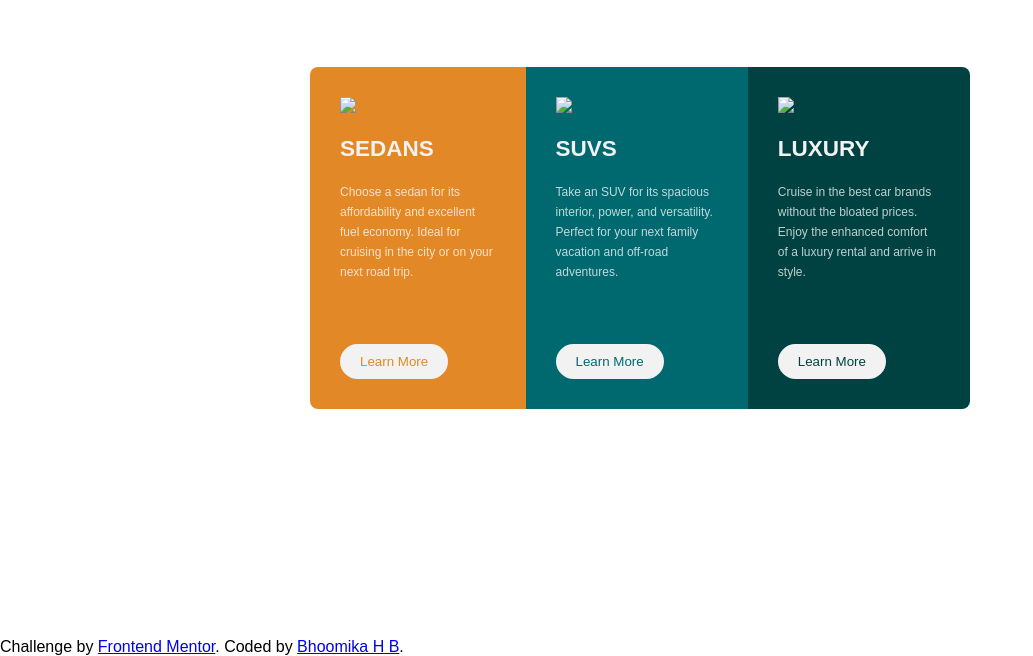
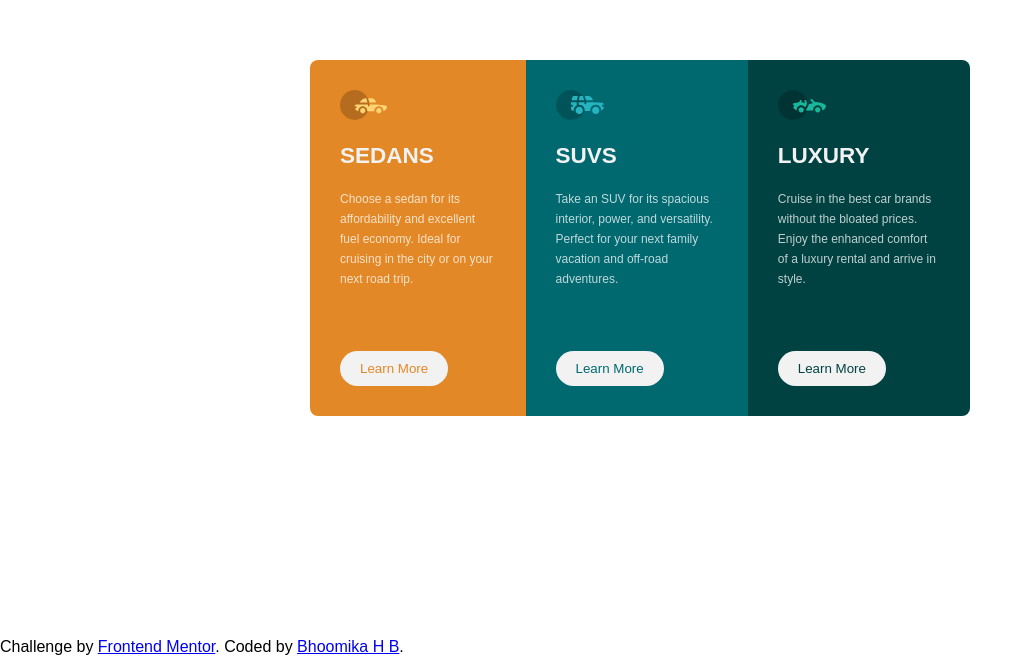
Before and after one commit to bhoomikahb2001/3-Column-preview-card-component, a plain HTML site: page index.html in a window 1280 px wide. Shown: the part 162-818 px from the top of the page, without its empty margins (0-1033 px from the left). Drawn offline with Linux system fonts and the light colour scheme; the site is published under a folder, as on GitHub Pages, so addresses that start at the root find nothing.

Commit message:
Add files via upload

```diff
--- a/index.html
+++ b/index.html
@@ -11,19 +11,19 @@
   <main>
     <section>
       <div class="card">
-        <img src="/images/icon-sedans.svg">
+        <img src="images/icon-sedans.svg" alt="Sedans" />
         <h1>SEDANS</h1>
         <p>Choose a sedan for its affordability and excellent fuel economy. Ideal for cruising in the city or on your next road trip.</p>
         <button class="btn1">Learn More</button>
       </div>
       <div class="card">
-        <img src="/images/icon-suvs.svg">
+        <img src="images/icon-suvs.svg" alt="Suvs" />
         <h1>SUVS</h1>
         <p>Take an SUV for its spacious interior, power, and versatility. Perfect for your next family vacation and off-road adventures.</p>
         <button class="btn2">Learn More</button>
       </div>
       <div class="card">
-        <img src="/images/icon-luxury.svg">
+        <img src="images/icon-luxury.svg" alt="Luxury" />
         <h1>LUXURY</h1>
         <p>Cruise in the best car brands without the bloated prices. Enjoy the enhanced comfort of a luxury rental and arrive in style.</p>
         <button class="btn3">Learn More</button>
```
